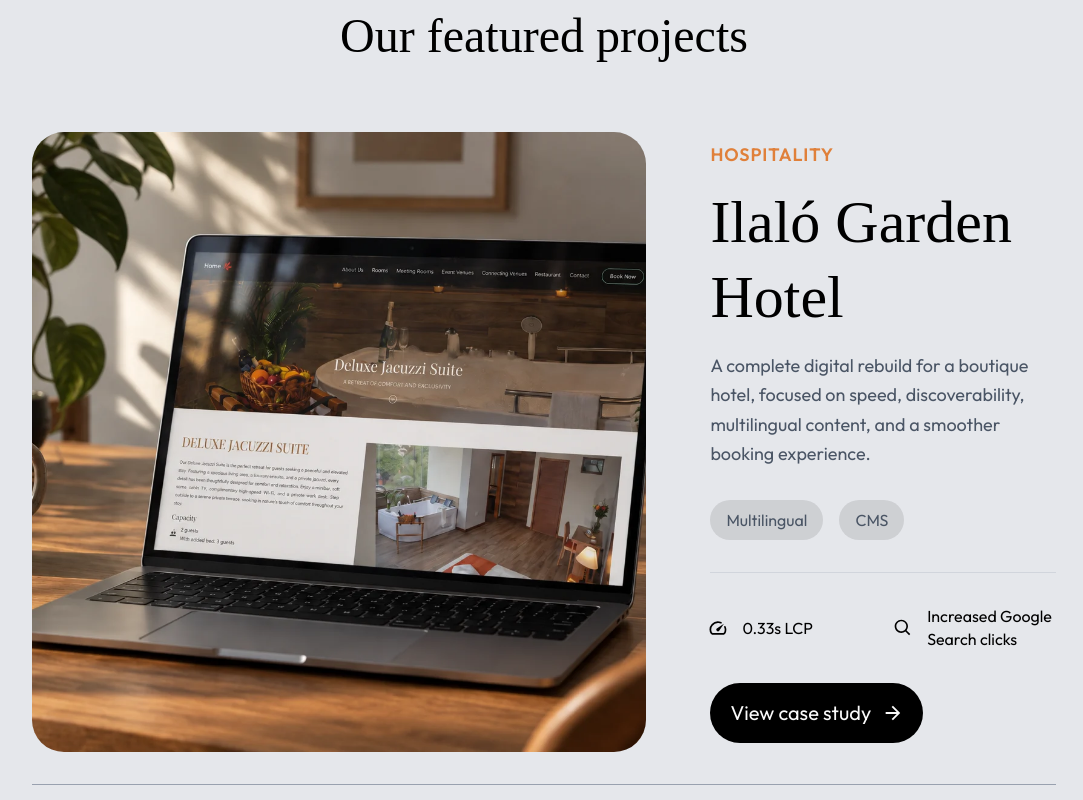
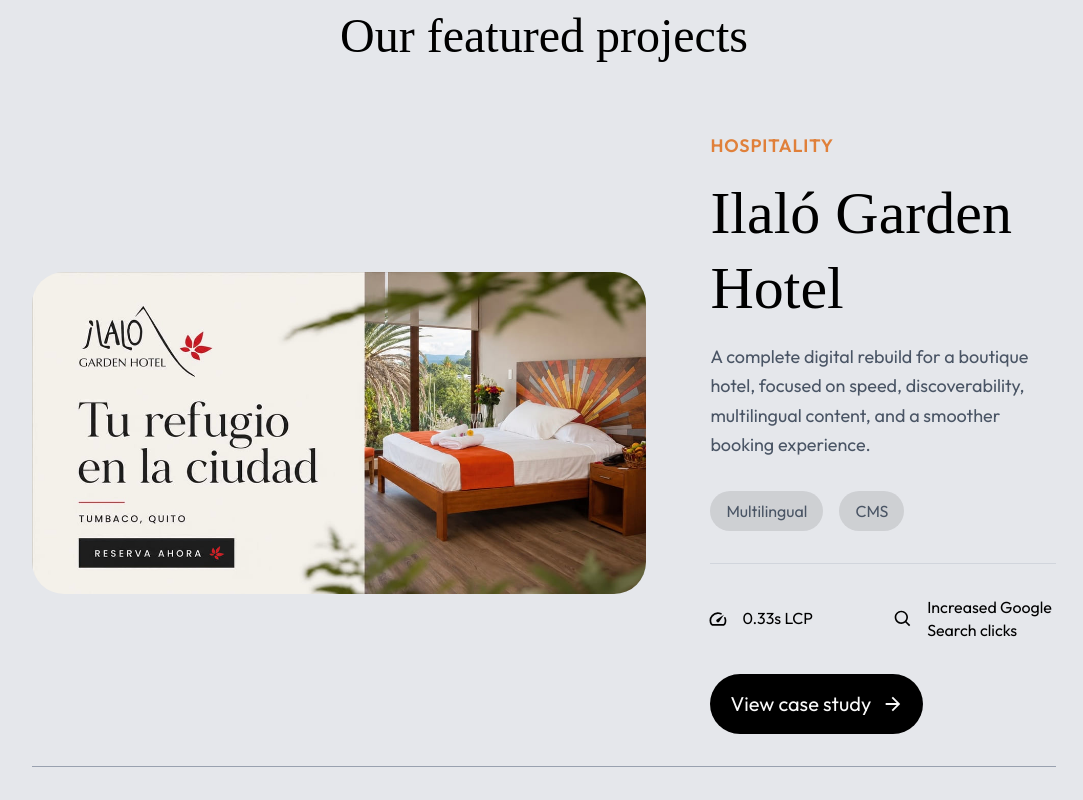
Before and after one commit to SamuelsPaws/portfolio, a Next.js app: page /en/portfolio in a window 1280 px wide. Shown: the part 860-1660 px from the top of the page, without its empty margins (96-1179 px from the left). Built offline with nearby package versions, Linux system fonts and the light colour scheme; a web font is replaced by a local one.

Commit message:
portfolio image fix

```diff
--- a/app/[locale]/portfolio/components/project-card/ProjectCard.tsx
+++ b/app/[locale]/portfolio/components/project-card/ProjectCard.tsx
@@ -41,10 +41,13 @@
             custom={reducedMotion}
         >
             <Image
-                src={props.imgSrc}
+                src={props.ogImage}
                 width={props.imgW}
                 height={props.imgH}
-                className="w-full aspect-[3/2] lg:aspect-auto lg:h-120 xl:h-155 object-cover rounded-2xl sm:rounded-4xl"
+                className="
+                    w-full aspect-[40/21]
+                    object-cover
+                    rounded-2xl sm:rounded-4xl"
                 sizes="(min-width: 1280px) 60vw, (min-width: 1024px) 50vw, 100vw"
                 alt={props.imgAlt[props.locale]}
             />
```
